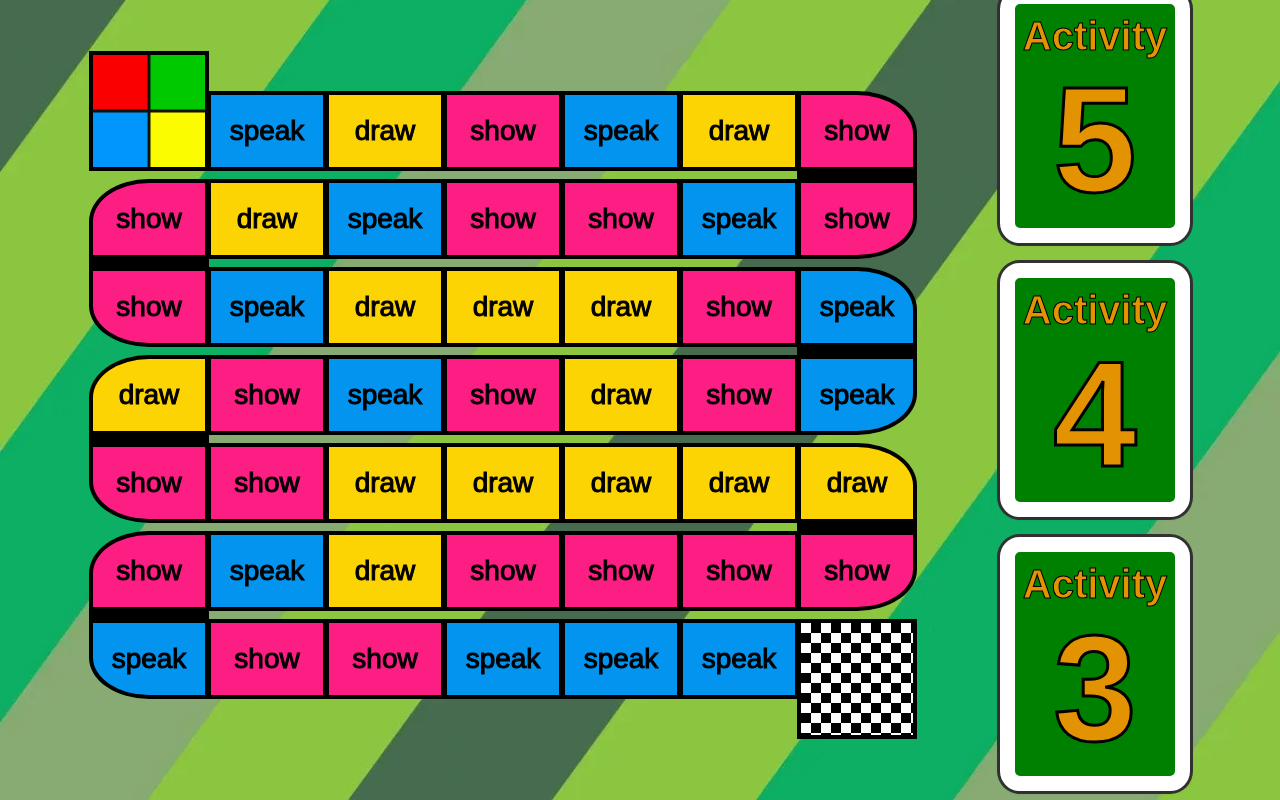
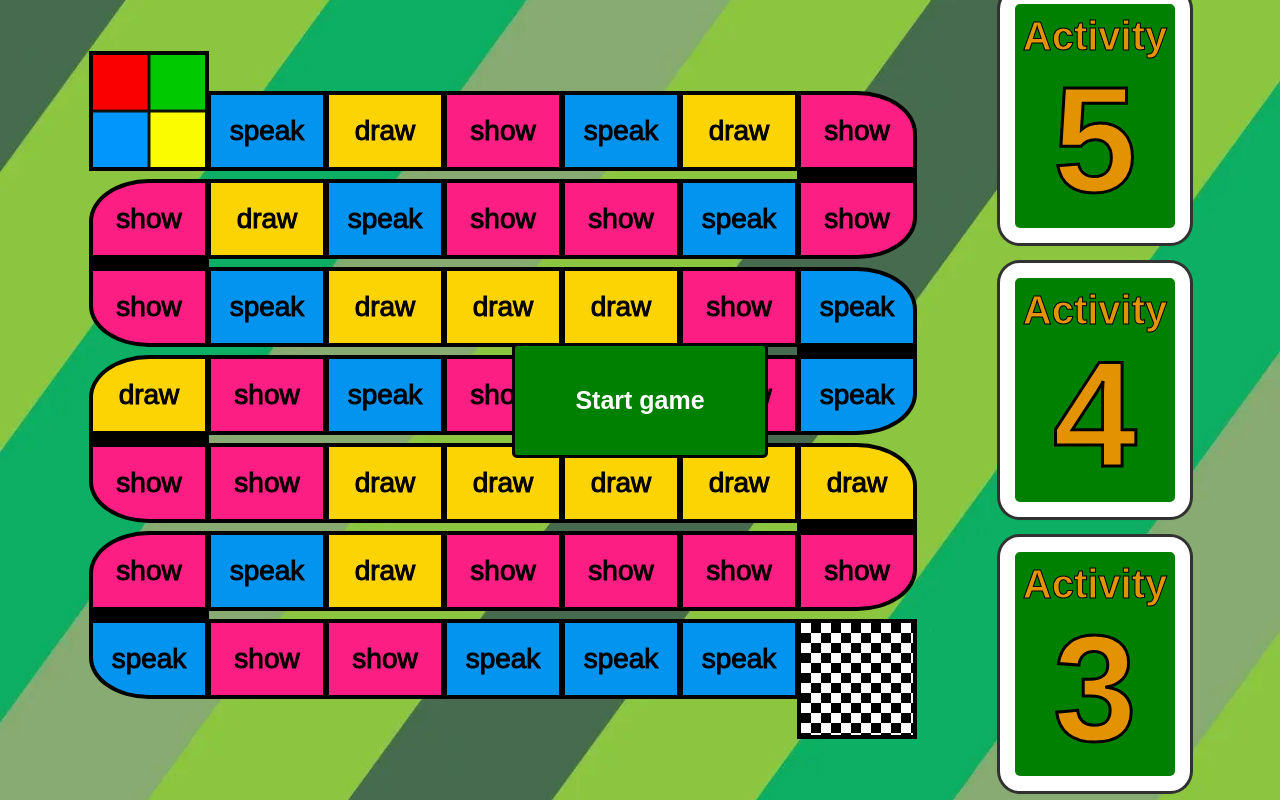
Before and after one commit to ZnoGouDj/activity, a React (Create React App) app: page / in a window 1280 px wide. Built offline with nearby package versions, Linux system fonts and the light colour scheme.

Commit message:
generate words

```diff
--- a/src/App.css
+++ b/src/App.css
@@ -30,15 +30,23 @@ a {
 
 /* normalize end */
 
-.game-board {
-  display: flex;
-  justify-content: center;
-  align-items: center;
+.container {
   background-image: url('./assets/background.webp');
   background-size: cover;
   background-position: center;
   height: 100vh;
   overflow: hidden;
+  display: flex;
+  justify-content: center;
+  align-items: center;
+  flex-direction: column;
+  position: relative;
+}
+
+.game-board {
+  display: flex;
+  justify-content: center;
+  align-items: center;
 }
 
 .field-grid {
@@ -171,3 +179,23 @@ h2 {
   text-align: center;
   margin-top: -10px;
 }
+
+.start-btn {
+  padding: 40px 60px;
+  background: green;
+  color: white;
+  font-size: 25px;
+  font-weight: bold;
+  border: 3px solid black;
+  border-radius: 5px;
+  cursor: pointer;
+  position: absolute;
+}
+
+.start-btn:hover {
+  background: rgb(2, 153, 2);
+}
+
+.start-btn:active {
+  background: green;
+}
--- a/src/App.js
+++ b/src/App.js
@@ -1,10 +1,12 @@
 import React from 'react';
+import { easyWords, mediumWords, hardWords } from './data.js';
 import './App.css'; // assumes you have a CSS file for styling
 
 function GameBoard() {
   const words = ['speak', 'show', 'draw'];
 
   return (
+    <div className="container">
       <div className="game-board">
         <div className="field-grid">
           {Array.from({ length: 49 }, (_, i) => {
@@ -27,6 +29,8 @@ function GameBoard() {
           ))}
         </div>
       </div>
+      <button className="start-btn">Start game</button>
+    </div>
   );
 }
 
--- /dev/null
+++ b/src/data.js
@@ -0,0 +1,3 @@
+export const easyWords = [  "Cat",  "Dog",  "Hat",  "Car",  "Bus",  "Pen",  "Fan",  "Cup",  "Toy",  "Book",  "Sun",  "Moon",  "Star",  "Tree",  "Flower",  "Grass",  "Lake",  "River",  "Ocean",  "Fish",  "Bird",  "Duck",  "Chicken",  "Cow",  "Horse",  "Pig",  "Sheep",  "Bread",  "Cake",  "Cheese",  "Egg",  "Juice",  "Milk",  "Water",  "Apple",  "Banana",  "Orange",  "Lemon",  "Tomato",  "Potato",  "Carrot",  "Onion",  "Chair",  "Table",  "Lamp",  "Door",  "Window",  "Bed",  "Pillow",  "Clock",  "Bridge",  "Castle",  "Cave",  "Circus",  "Clown",  "Desert",  "Dinosaur",  "Dragon",  "Fairy",  "Forest",  "Garden",  "Guitar",  "Hiking",  "Island",  "Jacket",  "Jungle",  "Kite",  "Library",  "Mountain",  "Music",  "Nurse",  "Penguin",  "Pirate",  "Pizza",  "Rainbow",  "Robot",  "Rocket",  "Sailor",  "Sandwich",  "Scissors",  "Snail",  "Snowman",  "Spaceship",  "Spider",  "Squirrel",  "Suitcase",  "Superhero",  "Surfing",  "Swimming",  "Teddy bear",  "Telescope",  "Train",  "Umbrella",  "Unicorn",  "Vase",  "Volcano",  "Wallet",  "Witch",  "Yoga",  "Zebra"];
+export const mediumWords = [  "Acrobat",  "Astronomy",  "Balloon",  "Bicycle",  "Bouquet",  "Butterfly",  "Camera",  "Candle",  "Carousel",  "Cartoon",  "Caterpillar",  "Chandelier",  "Chimney",  "Cinema",  "Clover",  "Comet",  "Concert",  "Crystal",  "Dandelion",  "Diagonal",  "Diamond",  "Dolphin",  "Eclipse",  "Electricity",  "Elephant",  "Elevator",  "Falcon",  "Fountain",  "Galaxy",  "Giraffe",  "Graffiti",  "Harmonica",  "Helicopter",  "Horizon",  "Hummingbird",  "Hypnotize",  "Insect",  "Irrigation",  "Jazz",  "Jewelry",  "Jigsaw",  "Kangaroo",  "Keyboard",  "Lighthouse",  "Lion",  "Lizard",  "Magnet",  "Maracas",  "Marsupial",  "Microscope",  "Motorcycle",  "Mural",  "Neptune",  "Ostrich",  "Parachute",  "Parrot",  "Pegasus",  "Pendulum",  "Pharaoh",  "Photograph",  "Piano",  "Pineapple",  "Piranha",  "Polaroid",  "Poodle",  "Pumpkin",  "Pyramid",  "Rainforest",  "Rhombus",  "Saxophone",  "Sculpture",  "Seahorse",  "Seashell",  "Siesta",  "Sneakers",  "Sphinx",  "Spiral",  "Stalactite",  "Stalagmite",  "Submarine",  "Suspenders",  "Swallow",  "Tambourine",  "Tarantula",  "Telescope",  "Toucan",  "Trapeze",  "Trombone",  "Truffle",  "Turtle",  "Unicycle",  "Uranus",  "Velociraptor",  "Violin",  "Volcano",  "Wagon",  "Waterfall",  "Whirlpool",  "Wombat",  "Xylophone",  "Yacht",  "Yellowstone",  "Yogurt",  "Zigzag"];
+export const hardWords = [  "Aberration",  "Belligerent",  "Cacophony",  "Capricious",  "Chicanery",  "Chrysanthemum",  "Circumnavigate",  "Conundrum",  "Convalesce",  "Cynosure",  "Deleterious",  "Denouement",  "Desultory",  "Discombobulate",  "Effervescence",  "Enervate",  "Epiphany",  "Equanimity",  "Ethereal",  "Exacerbate",  "Extemporaneous",  "Fastidious",  "Flamboyant",  "Flummox",  "Gesticulate",  "Gossamer",  "Grandiloquent",  "Harbinger",  "Hegemony",  "Iconoclast",  "Idiosyncrasy",  "Ineffable",  "Insidious",  "Insuperable",  "Intransigent",  "Inveterate",  "Jejune",  "Juxtapose",  "Kowtow",  "Labyrinthine",  "Lassitude",  "Loquacious",  "Lucubrate",  "Machiavellian",  "Magnanimous",  "Malfeasance",  "Mellifluous",  "Mendacious",  "Munificent",  "Nefarious",  "Obfuscate",  "Obsequious",  "Obviate",  "Onerous",  "Ostensible",  "Parsimonious",  "Penultimate",  "Perfidious",  "Pernicious",  "Perspicacious",  "Pervasive",  "Phlegmatic",  "Plethora",  "Pragmatic",  "Precipitous",  "Prevaricate",  "Propensity",  "Prosaic",  "Pugnacious",  "Quandary",  "Querulous",  "Quintessential",  "Rapacious",  "Recalcitrant",  "Redolent",  "Reprobate",  "Sagacious",  "Sanguine",  "Scurrilous",  "Sedulous",  "Solecism",  "Soporific",  "Surreptitious",  "Susurrus",  "Taciturn",  "Tantamount",  "Trenchant",  "Ubiquitous",  "Unctuous",  "Untenable",  "Usurp",  "Vacuous",  "Venerable",  "Veracity",  "Vociferous",  "Wheedle",  "Wistful",  "Xenophobia",  "Yoke",  "Zealot",  "Zephyr"];
```
Lines whose indentation alone changed are shown as unchanged.
